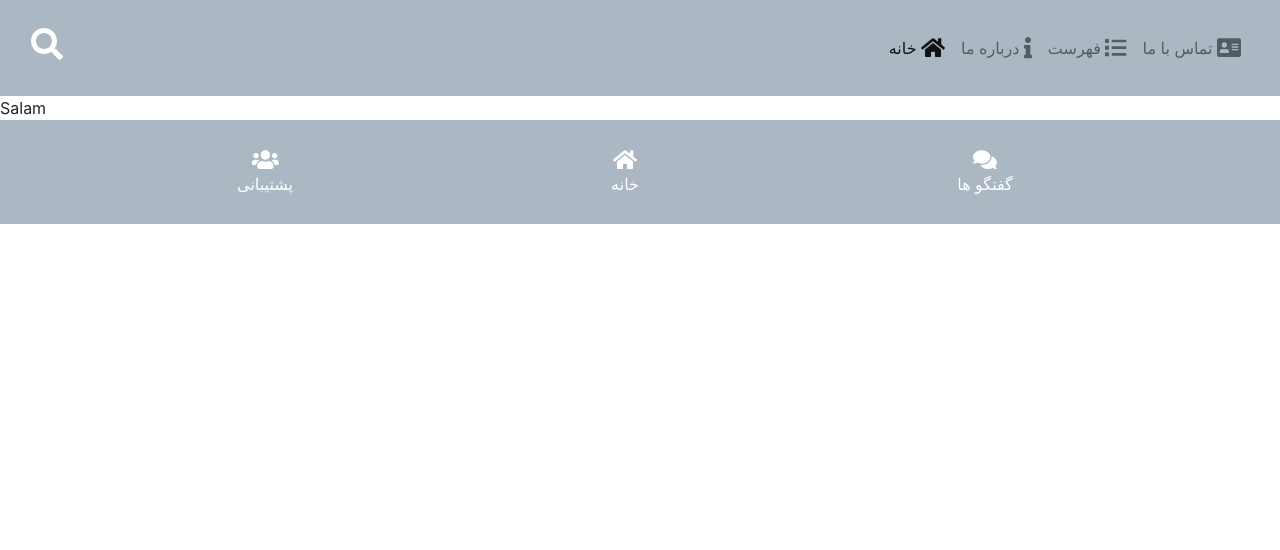
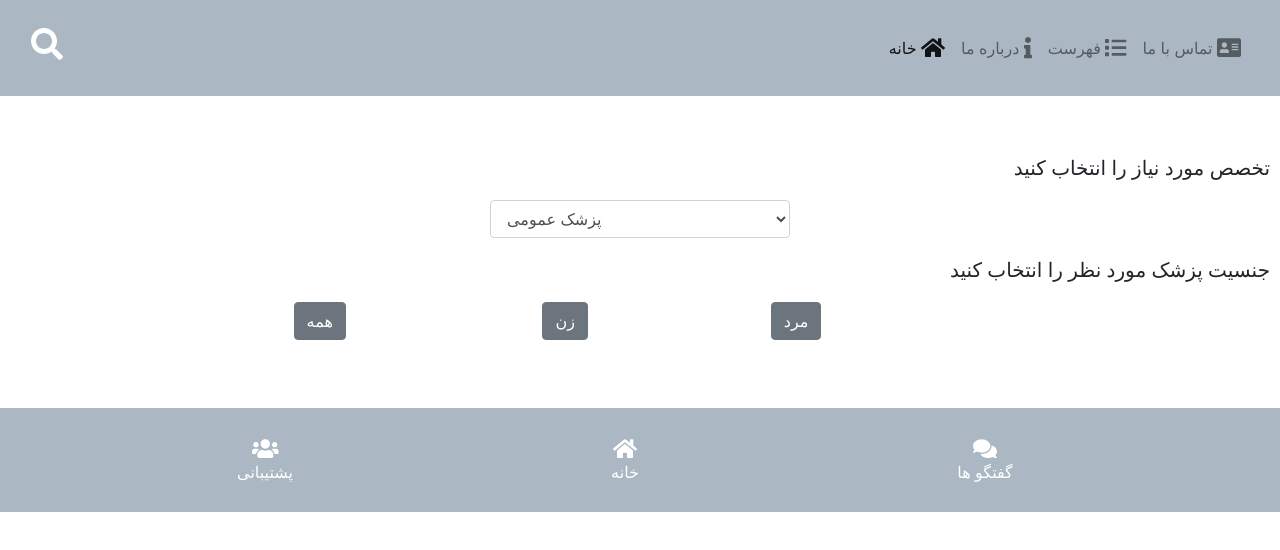
Before and after one commit to ArmanYarahmadi/MedicalTest1, a React (Create React App) app: page / in a window 1280 px wide. Shown: the top 550 px of the page. Built offline with nearby package versions, Linux system fonts and the light colour scheme.

Commit message:
part of form

```diff
--- a/src/App.css
+++ b/src/App.css
@@ -27,3 +27,29 @@
 .menue {
   text-align: right;
 }
+
+.formComponent {
+  margin-top: 50px;
+  margin-bottom: 50px;
+  padding: 10px;
+  text-align: right;
+}
+
+.itemSelect {
+  margin-top: 20px;
+  margin-bottom: 20px;
+  margin-left: auto;
+  margin-right: auto;
+  width: 300px;
+}
+
+.radioboxContainer {
+  align-items: center;
+  margin-top: 20px;
+  text-align: center;
+}
+
+.radiocheck {
+  text-align: center;
+  columns: 3;
+}
--- /dev/null
+++ b/src/Components/FormComponent.js
@@ -0,0 +1,65 @@
+import React from "react";
+import { Form, FormGroup, Input, Label, Button, FormText } from "reactstrap";
+
+const FormComponent = (props) => {
+  return (
+    <div className="formContainer">
+      <Form className="formComponent">
+        <h5>تخصص مورد نیاز را انتخاب کنید</h5>
+        <div className="selectorContainer">
+          <FormGroup className="itemSelect">
+            <Input
+              type="select"
+              name="select"
+              id="exampleSelect"
+              className="selector"
+            >
+              <option className="option">پزشک عمومی</option>
+              <option className="option">پزشک خصوصی</option>
+            </Input>
+          </FormGroup>
+        </div>
+        <h5>جنسیت پزشک مورد نظر را انتخاب کنید</h5>
+        <div className="radioboxContainer">
+          <FormGroup check inline className="">
+            <div className="radiocheck">
+              <FormGroup check>
+                <Label check>
+                  <legend>
+                    <Button type="radio" name="radio1">
+                      همه
+                    </Button>
+                  </legend>
+                </Label>
+              </FormGroup>
+            </div>
+            <div className="radiocheck">
+              <FormGroup check>
+                <Label check>
+                  <legend>
+                    <Button type="radio" name="radio1">
+                      زن
+                    </Button>
+                  </legend>
+                </Label>
+              </FormGroup>
+            </div>
+            <div className="radiocheck">
+              <FormGroup check disabled>
+                <Label check>
+                  <legend>
+                    <Button type="radio" name="radio1">
+                      مرد
+                    </Button>
+                  </legend>
+                </Label>
+              </FormGroup>
+            </div>
+          </FormGroup>
+        </div>
+      </Form>
+    </div>
+  );
+};
+
+export default FormComponent;
--- a/src/Components/HeaderComponent.js
+++ b/src/Components/HeaderComponent.js
@@ -8,7 +8,7 @@
   NavItem,
 } from "reactstrap";
 
-function Header(props) {
+const Header = (props) => {
   const [isNavOpen, setIsNavOpen] = useState(false);
 
   const toggleNav = () => {
@@ -59,6 +59,6 @@
       </div>
     </div>
   );
-}
+};
 
 export default Header;
--- a/src/Components/MainComponent.js
+++ b/src/Components/MainComponent.js
@@ -1,13 +1,14 @@
 import React, { Component } from "react";
 import Header from "./HeaderComponent";
 import Footer from "./FooterComponent";
+import FormComponent from "./FormComponent";
 
 class Main extends Component {
   render() {
     return (
       <React.Fragment>
         <Header />
-        <div>Salam</div>
+        <FormComponent />
         <Footer />
       </React.Fragment>
     );
```
